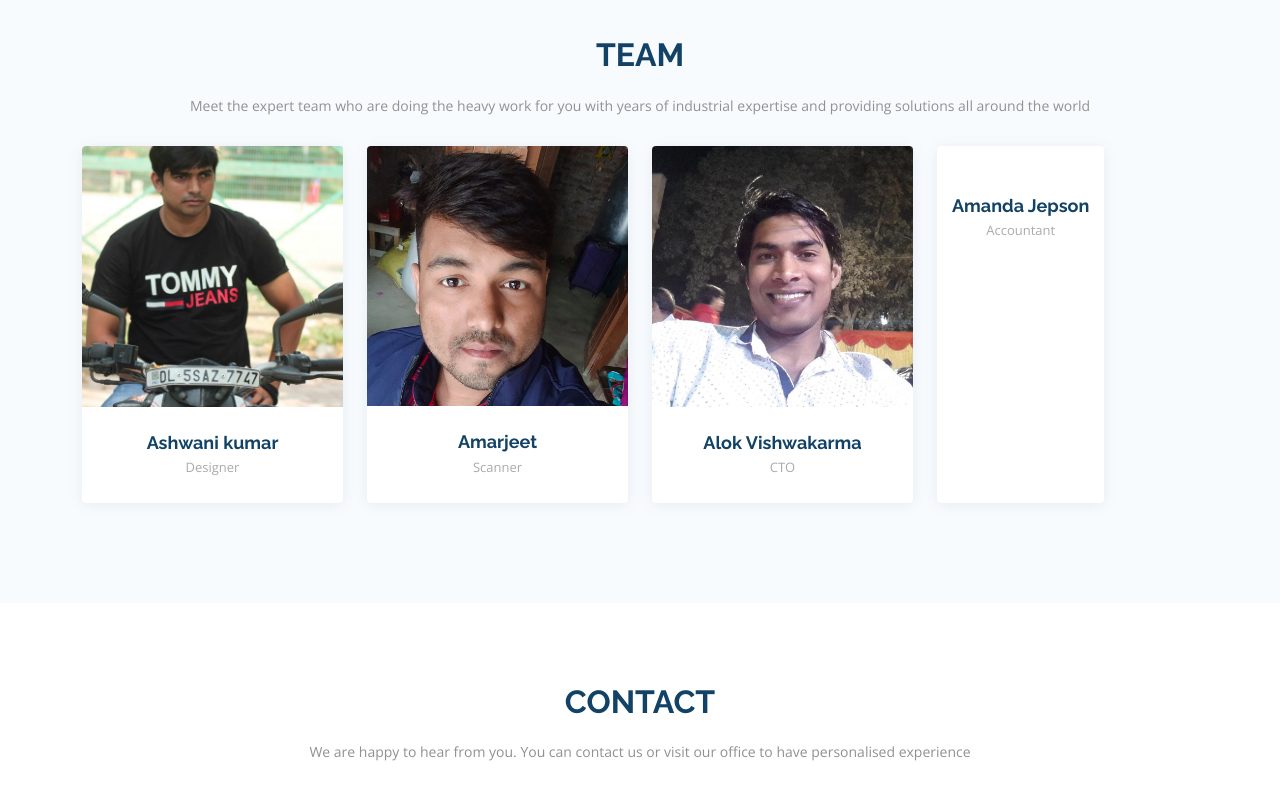
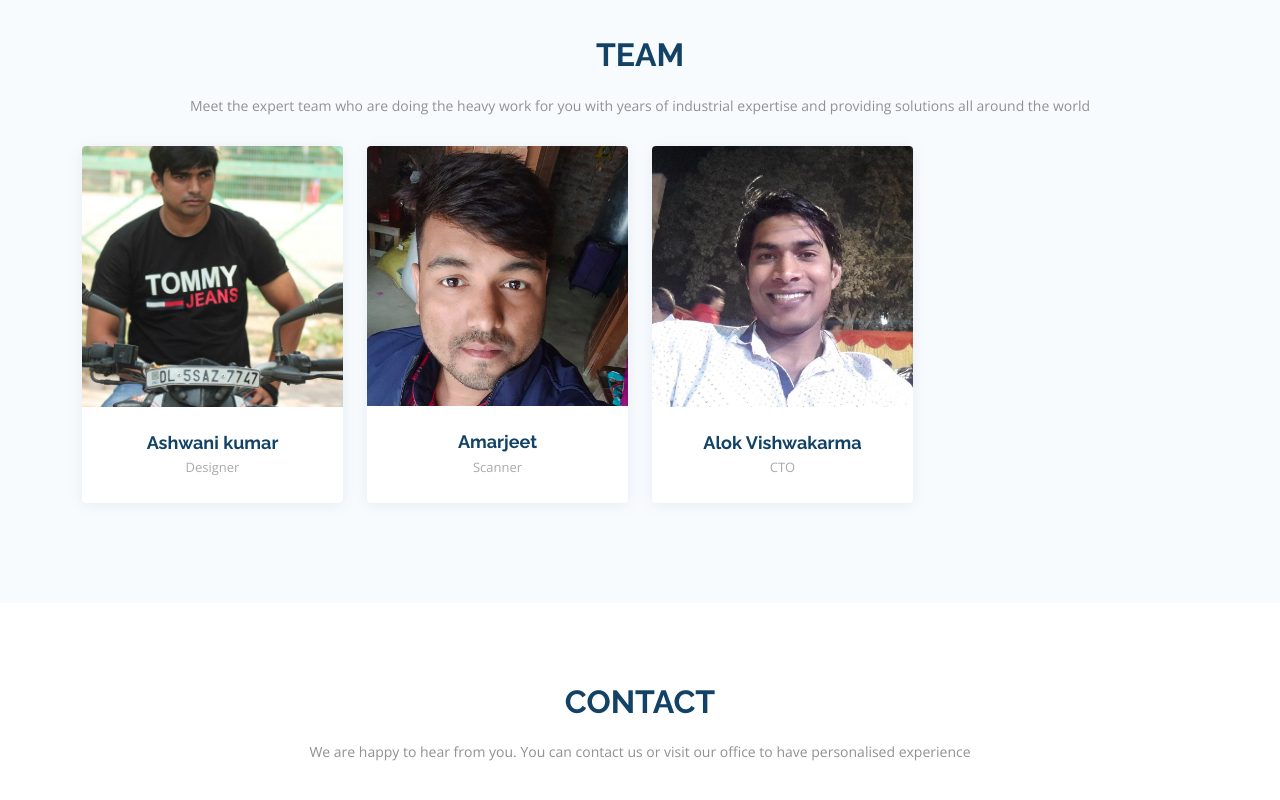
Before and after one commit to 3dCamMarket/3dcammarket, a plain HTML site: page index.html in a window 1280 px wide. Shown: the part 5863-6663 px from the top of the page. Drawn offline with nearby package versions, Linux system fonts and the light colour scheme; grey boxes are pictures that could not be loaded.

```diff
--- a/index.html
+++ b/index.html
@@ -776,7 +776,7 @@
             </div>
           </div>
 
-          <div class="col-lg-3 col-md-6 d-flex align-items-stretch" data-aos="fade-up" data-aos-delay="400">
+          <!-- <div class="col-lg-3 col-md-6 d-flex align-items-stretch" data-aos="fade-up" data-aos-delay="400">
             <div class="member">
               <div class="member-img">
                 <img src="assets/img/team/team-4.jpg" class="img-fluid" alt="">
@@ -792,7 +792,7 @@
                 <span>Accountant</span>
               </div>
             </div>
-          </div>
+          </div> -->
 
         </div>
 
```
